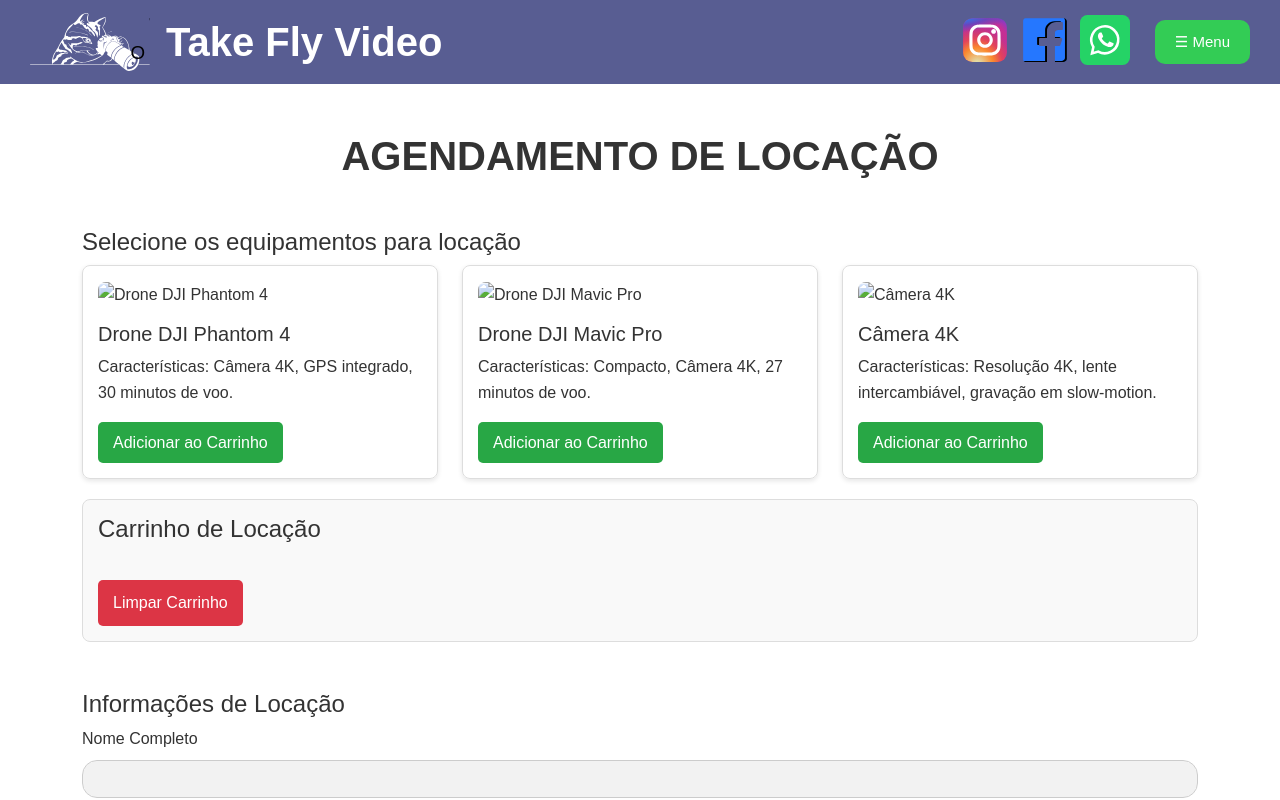
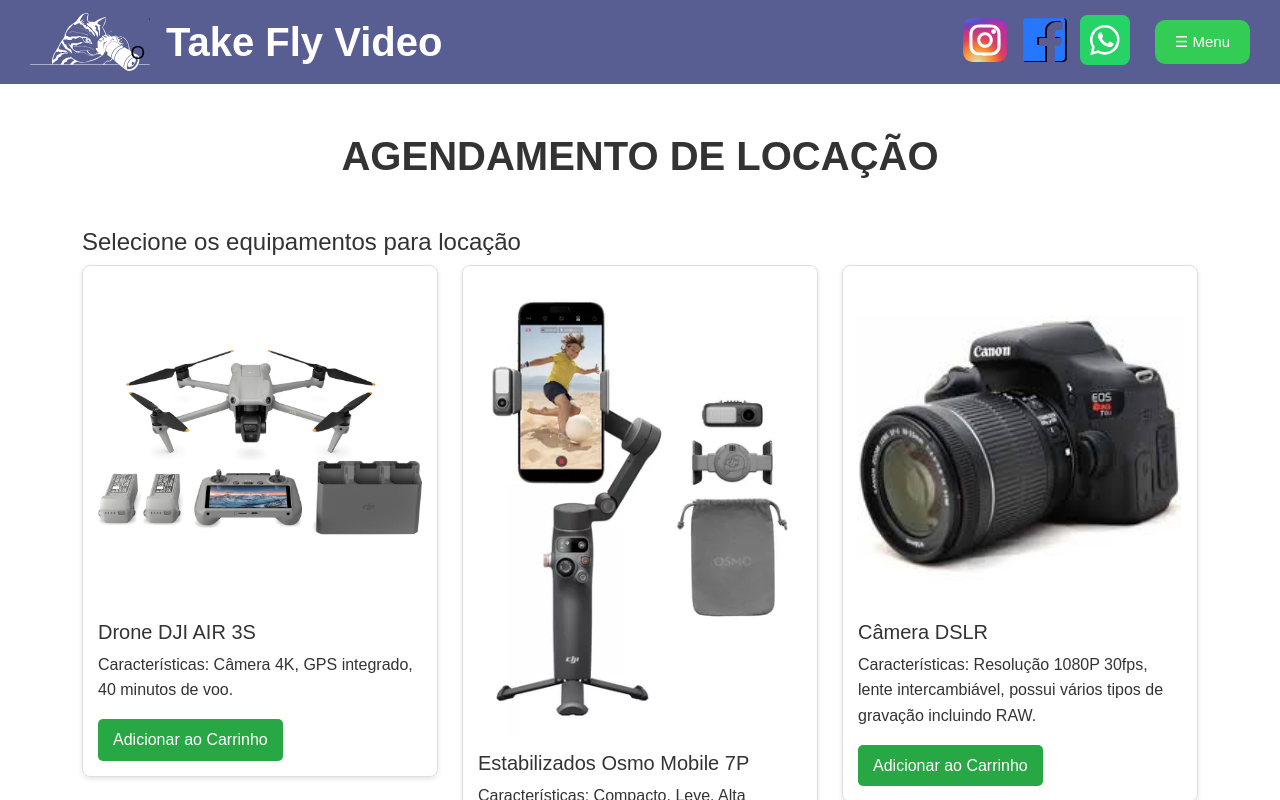
Before and after one commit to takeflyvideo/take-fly-video-site, a website: page public/locacao.html in a window 1280 px wide. Drawn offline with nearby package versions, Linux system fonts and the light colour scheme.

Commit message:
atualização 26-04-2025 01:05

```diff
--- a/public/js/map.js
+++ b/public/js/map.js
@@ -19,7 +19,7 @@
     {
       name: "Centro do Rio",
       coords: [-22.9068, -43.1729],
-      image: "assets/images/centro-rio.jpg"
+      image: "assets/images/central-do-brasil.jpg"
     }
   ];
 
--- a/public/locacao.html
+++ b/public/locacao.html
@@ -132,26 +132,26 @@
     <div class="row">
       <div class="col-md-4">
         <div class="item-card">
-          <img src="assets/drone1.jpg" alt="Drone DJI Phantom 4" />
-          <h5>Drone DJI Phantom 4</h5>
-          <p>Características: Câmera 4K, GPS integrado, 30 minutos de voo.</p>
-          <button class="btn-add-cart" data-item="Drone DJI Phantom 4">Adicionar ao Carrinho</button>
+          <img src="assets/images/drone1.png" alt="Drone DJI AIR 3S" />
+          <h5>Drone DJI AIR 3S</h5>
+          <p>Características: Câmera 4K, GPS integrado, 40 minutos de voo.</p>
+          <button class="btn-add-cart" data-item="Drone DJI AIR 3S ">Adicionar ao Carrinho</button>
         </div>
       </div>
       <div class="col-md-4">
         <div class="item-card">
-          <img src="assets/drone2.jpg" alt="Drone DJI Mavic Pro" />
-          <h5>Drone DJI Mavic Pro</h5>
-          <p>Características: Compacto, Câmera 4K, 27 minutos de voo.</p>
-          <button class="btn-add-cart" data-item="Drone DJI Mavic Pro">Adicionar ao Carrinho</button>
+          <img src="assets/images/DJI-OSMO-MOBILE7P.webp" alt="Osmo Mobile 7P" />
+          <h5>Estabilizados Osmo Mobile 7P</h5>
+          <p>Características: Compacto, Leve, Alta duração de Bateria.</p>
+          <button class="btn-add-cart" data-item="DJI Osmo Mobile 7P">Adicionar ao Carrinho</button>
         </div>
       </div>
       <div class="col-md-4">
         <div class="item-card">
-          <img src="assets/camera4k.jpg" alt="Câmera 4K" />
-          <h5>Câmera 4K</h5>
-          <p>Características: Resolução 4K, lente intercambiável, gravação em slow-motion.</p>
-          <button class="btn-add-cart" data-item="Câmera 4K">Adicionar ao Carrinho</button>
+          <img src="assets/images/T6i.jpg" alt="Câmera Profissional DSLR" />
+          <h5>Câmera DSLR</h5>
+          <p>Características: Resolução 1080P 30fps, lente intercambiável, possui vários tipos de gravação incluindo RAW.</p>
+          <button class="btn-add-cart" data-item="Câmera Canon T6i lente 18-55mm">Adicionar ao Carrinho</button>
         </div>
       </div>
     </div>
```
Also changed, not shown: public/equipamentos.html (+13 -8 lines), public/trabalhe-conosco.html (+7 -3 lines), public/assets/images/DJI-OSMO-MOBILE7P.webp (added), public/assets/images/T6i.jpg (added), public/assets/images/ativa1.jpg (added), public/assets/images/ativa2.jpg (added), public/assets/images/ativa3.jpg (added), public/assets/images/central-do-brasil.jpg (added), public/assets/images/drone1.png (added), public/assets/images/ilha-grande.jpg (added), public/assets/images/rs3-mini.jpeg (added), public/assets/images/sumare.jpg (added).
